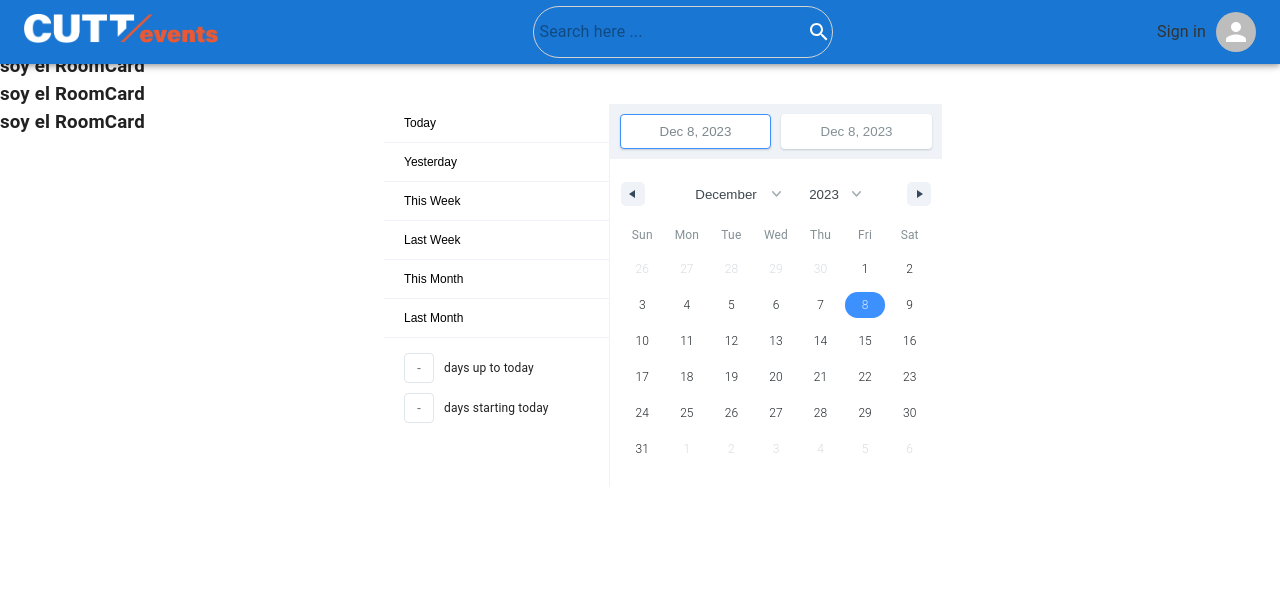
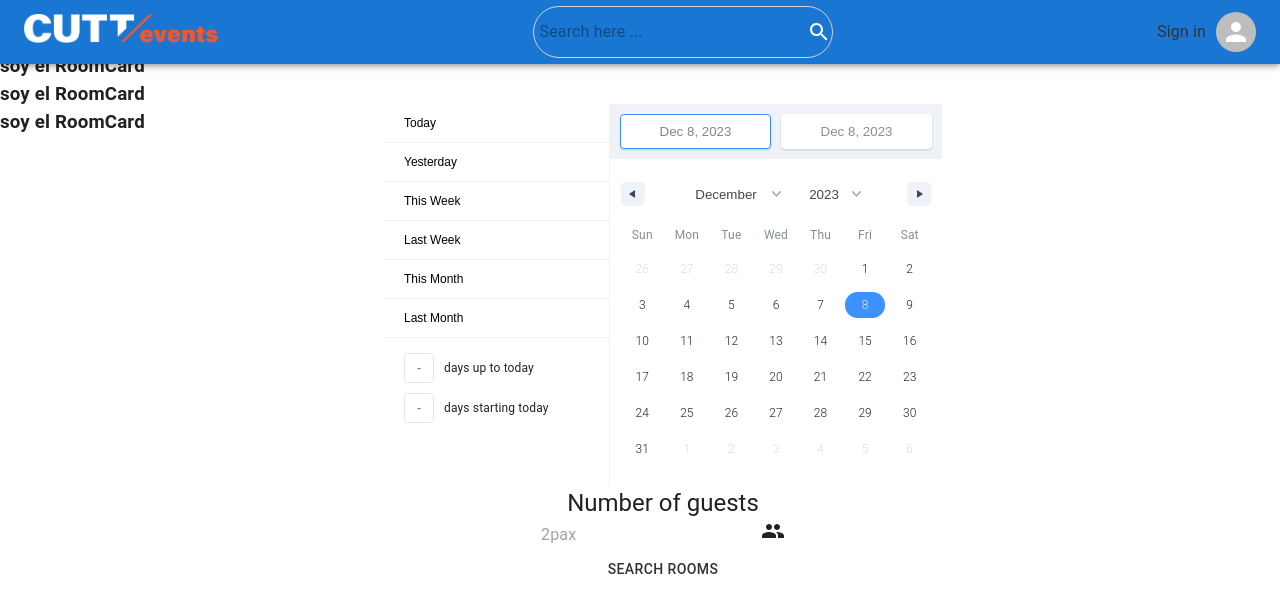
Before and after one commit to Kshamenk/Reserva_Hotelera, a React (Create React App) app: page / in a window 1280 px wide. Shown: the top 612 px of the page. Built offline with nearby package versions, Linux system fonts and the light colour scheme.

Commit message:
Fixing DatePicker className Adding styles to Links

```diff
--- a/src/Components/DatePicker/DatePicker.jsx
+++ b/src/Components/DatePicker/DatePicker.jsx
@@ -1,39 +1,101 @@
-import React from 'react'
-
+import React, { useEffect, useState } from 'react'
 import 'react-date-range/dist/styles.css'
 import 'react-date-range/dist/theme/default.css'
 import { DateRangePicker } from 'react-date-range'
 import { makeStyles } from '@mui/styles'
+import { ThemeProvider } from '@emotion/react'
+import { Button, CssBaseline, InputBase, Typography, createTheme } from '@mui/material'
+import { People } from '@mui/icons-material'
+import { Link } from 'react-router-dom'
+
+const theme = createTheme()
 
 const useStyle = makeStyles((theme) => ({
   root: {
     position: 'absolute',
     top: '13vh',
-      left:'30vw',
-      [theme.breakpoints] : {
+    left: '30vw',
+  },
+  tabletRoot: {
+
     top: '16vh',
-          left:0,
+    left: 0,// a ajustar
+  },
+  inputSection:{
+    display: "flex",
+    flexDirection: "column",
+    backgroundColor: "#fff",
+    textDecoration: "none",
+
+    "& h5": {
+      textAlign: "center"
+    },
+    "& button": {
+      color: "#333",
+    },
+    "& button:hover": {
+      backgroundColor: "rgba(255,103,31,0.4)",
+      color: "#fff",
+    },
+  },
+  people:{
+    display: "flex",
+    justifyContent: "center",
+  },
+  input:{
+
   }
-  },
+
 }));
 
 
+
 const selectionRange = {
-    startDate : new Date(2023,11,8),
-    endDate: new Date(2023,11,8),
+  startDate: new Date(2023, 11, 8),
+  endDate: new Date(2023, 11, 8),
   key: 'selection',
 }
 
 
 const DatePicker = () => {
+  const [isTabletScreen, setIsTabletScreen] = useState(false);
   const classes = useStyle()
-    const handleSelect = ()=>{}
+  const handleSelect = () => { }
+
+  const handleResize = () => {
+    const isTablet = window.innerWidth <= 899; // Ajusta el valor según tus necesidades
+    setIsTabletScreen(isTablet);
+  };
+  useEffect(() => {
+    window.addEventListener('resize', handleResize);
+
+    // Limpieza del event listener al desmontar el componente
+    return () => {
+      window.removeEventListener('resize', handleResize);
+    };
+  }, []);
+
+
   return (
-    <div className={classes.root}>
-        <DateRangePicker
-        ranges={[selectionRange]}
-        onChange={handleSelect}/>
+    <ThemeProvider theme={theme}>
+      <CssBaseline />
+      <div className={` ${isTabletScreen ? classes.tabletRoot : classes.root}`}>
+        <DateRangePicker ranges={[selectionRange]} onChange={handleSelect} />
+        <div className={classes.inputSection}>
+          <Typography variant='h5'>Number of guests</Typography>
+          <div className={classes.people}>
+            <InputBase placeholder='2pax'
+            inputProps={{className: classes.input}} />
+            <People/>
           </div>
+          <Link className={classes.inputSection} to="/search">
+           <Button> Search rooms</Button>
+            </Link>
+        </div>
+
+      </div>
+    </ThemeProvider>
+
   )
 }
 
```
Lines whose indentation alone changed are shown as unchanged.
